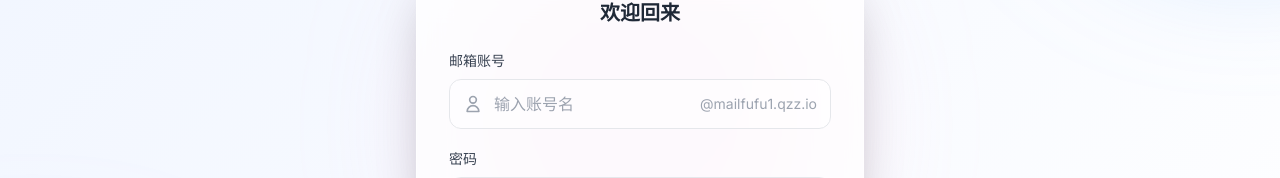
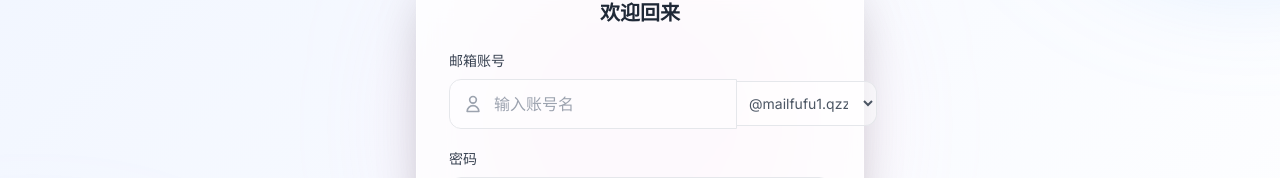
Before and after one commit to fufu10103/cloudmail-frontend, a Next.js app: page /login in a window 1280 px wide. Shown: the part 275-453 px from the top of the page. Built offline with nearby package versions, Linux system fonts and the light colour scheme.

Commit message:
Add domain selector to login page, support multi-domain login

```diff
--- a/app/login/page.js
+++ b/app/login/page.js
@@ -5,14 +5,19 @@ import { useRouter } from 'next/navigation';
 import Link from 'next/link';
 import { CONFIG } from '@/lib/config';
 import { login } from '@/lib/auth';
+import { getSettings } from '@/lib/settings';
 
 export default function LoginPage() {
+  const settings = getSettings();
   const [username, setUsername] = useState('');
+  const [domain, setDomain] = useState(settings.mailDomains[0] || CONFIG.MAIL_DOMAIN);
   const [password, setPassword] = useState('');
   const [loading, setLoading] = useState(false);
   const [error, setError] = useState('');
   const [showPassword, setShowPassword] = useState(false);
   const router = useRouter();
+
+  const mailDomains = settings.mailDomains || CONFIG.MAIL_DOMAINS;
 
   const handleSubmit = async (e) => {
     e.preventDefault();
@@ -24,7 +29,7 @@ export default function LoginPage() {
     }
 
     setLoading(true);
-    const email = username.includes('@') ? username : `${username}@${CONFIG.MAIL_DOMAIN}`;
+    const email = username.includes('@') ? username : `${username}@${domain}`;
     const result = await login(email, password);
     setLoading(false);
 
@@ -79,18 +84,26 @@ export default function LoginPage() {
                     <path strokeLinecap="round" strokeLinejoin="round" strokeWidth={2} d="M16 7a4 4 0 11-8 0 4 4 0 018 0zM12 14a7 7 0 00-7 7h14a7 7 0 00-7-7z" />
                   </svg>
                 </div>
+                <div className="flex items-center">
                   <input
                     type="text"
                     value={username}
                     onChange={(e) => setUsername(e.target.value)}
-                  className="w-full pl-11 pr-24 py-3 border border-gray-200 rounded-xl focus:ring-2 focus:ring-blue-500 focus:border-blue-500 outline-none transition bg-white/50"
+                    className="flex-1 pl-11 pr-2 py-3 border border-gray-200 rounded-l-xl focus:ring-2 focus:ring-blue-500 focus:border-blue-500 outline-none transition bg-white/50"
                     placeholder="输入账号名"
                     required
                     autoComplete="username"
                   />
-                <span className="absolute inset-y-0 right-0 pr-3.5 flex items-center text-gray-400 text-sm">
-                  @{CONFIG.MAIL_DOMAIN}
-                </span>
+                  <select
+                    value={domain}
+                    onChange={(e) => setDomain(e.target.value)}
+                    className="py-3 pr-3 pl-2 border border-l-0 border-gray-200 rounded-r-xl focus:ring-2 focus:ring-blue-500 focus:border-blue-500 outline-none transition bg-white/50 text-gray-600 text-sm cursor-pointer max-w-[140px]"
+                  >
+                    {mailDomains.map((d) => (
+                      <option key={d} value={d}>@{d}</option>
+                    ))}
+                  </select>
+                </div>
               </div>
             </div>
 
```
Lines whose indentation alone changed are shown as unchanged.
